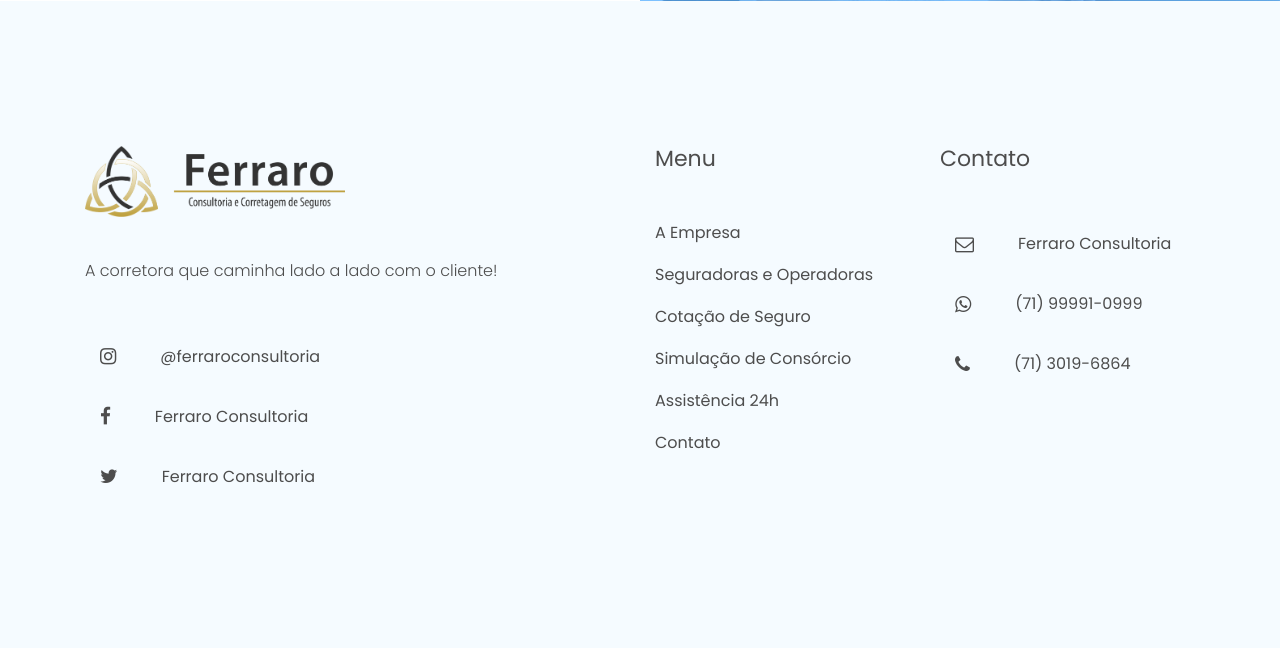
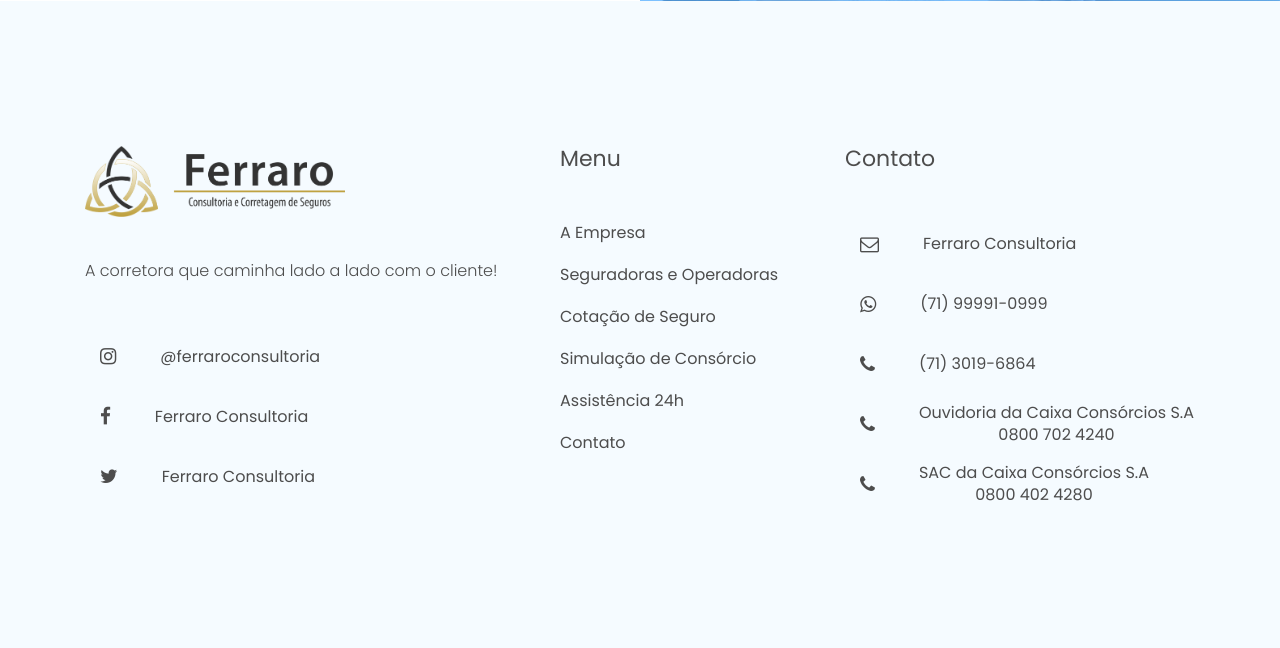
Before and after one commit to AdnanSantoos/ferraro, a PHP site: page /index.php in a window 1280 px wide. Shown: the part 2909-3557 px from the top of the page. Before the commit the page ends 3392 px from the top, so only its background shows below. Run offline with PHP 8.4, Linux system fonts and the light colour scheme.

Commit message:
mudanças footer

```diff
--- a/footer.php
+++ b/footer.php
@@ -6,7 +6,7 @@
             <div class="footer_top">
                 <div class="container">
                     <div class="row">
-                        <div class="col-md-6">
+                        <div class="col-md-5">
                             <div class="footer_widget">
                                 <div class="footer_logo">
                                     <a href="#">
@@ -31,11 +31,11 @@
                                             </a>
                                         </li>
                                         <li>
-                                        <a href="https://twitter.com/FerraroConsult1" target="_blank" class=" link-icon">
-                                            <i class="fa fa-twitter" aria-hidden="true"></i>
-                                              <span class="link-footer">Ferraro Consultoria</span>
-                                        </a>
-                                    </li>
+                                            <a href="https://twitter.com/FerraroConsult1" target="_blank" class=" link-icon">
+                                                <i class="fa fa-twitter" aria-hidden="true"></i>
+                                                <span class="link-footer">Ferraro Consultoria</span>
+                                            </a>
+                                        </li>
                                     </ul>
                                 </div>
 
@@ -57,7 +57,7 @@
 
                             </div>
                         </div>
-                        <div class="col-md-3">
+                        <div class="col-md-4">
                             <div class="footer_widget">
                                 <h3 class="footer_title">
                                         Contato
@@ -82,7 +82,24 @@
                                                   <span class="link-footer">(71) 3019-6864</span>
                                             </a>
                                         </li>
-
+                                        <li>
+                                            <a href="javascript:void(0)" target="_blank" class=" link-icon">
+                                                <i class="fa fa-phone" aria-hidden="true"></i>
+                                                <span class="link-footer" style="line-height: 22px;">
+                                                    Ouvidoria da Caixa Consórcios S.A<br>
+                                                    0800 702 4240
+                                                </span>
+                                            </a>
+                                        </li>
+                                        <li>
+                                            <a href="javascript:void(0)" target="_blank" class=" link-icon">
+                                                <i class="fa fa-phone" aria-hidden="true"></i>
+                                                <span class="link-footer" style="line-height: 22px;">
+                                                SAC da Caixa Consórcios S.A<br>
+                                               0800 402 4280
+                                            </span>
+                                            </a>
+                                        </li>
                                     </ul>
                                 </div>
                             </div>
```
